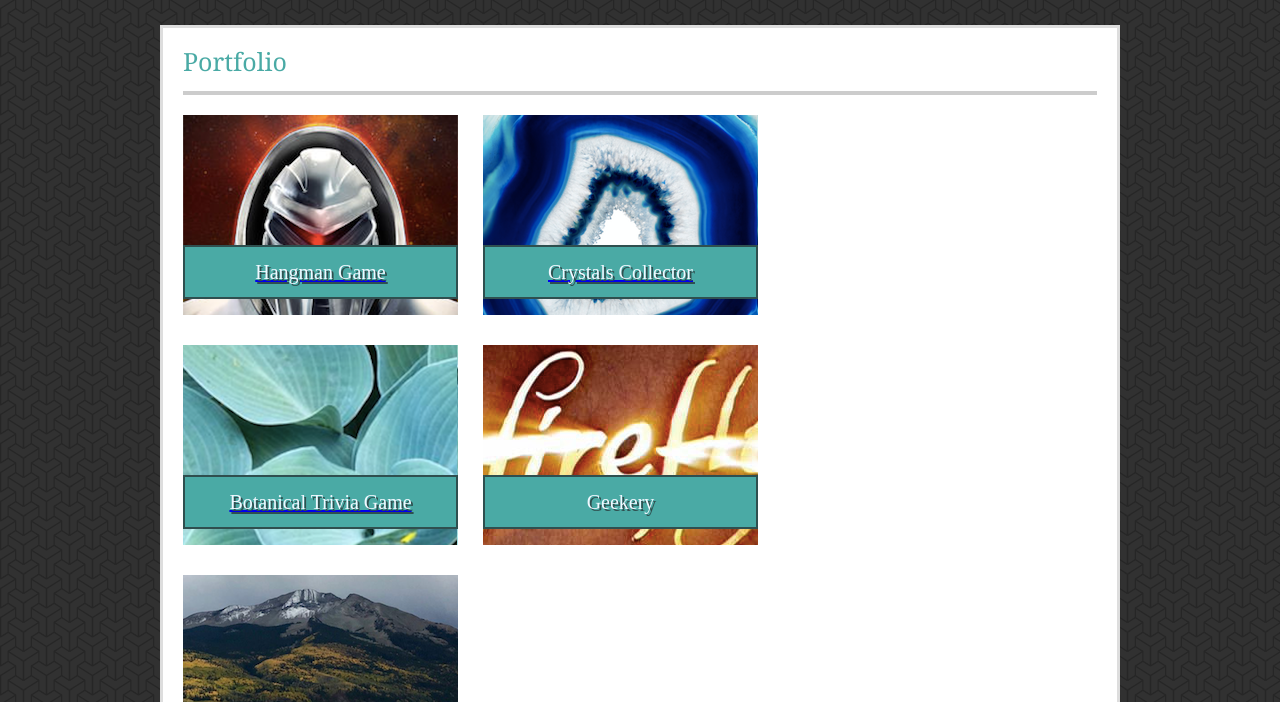
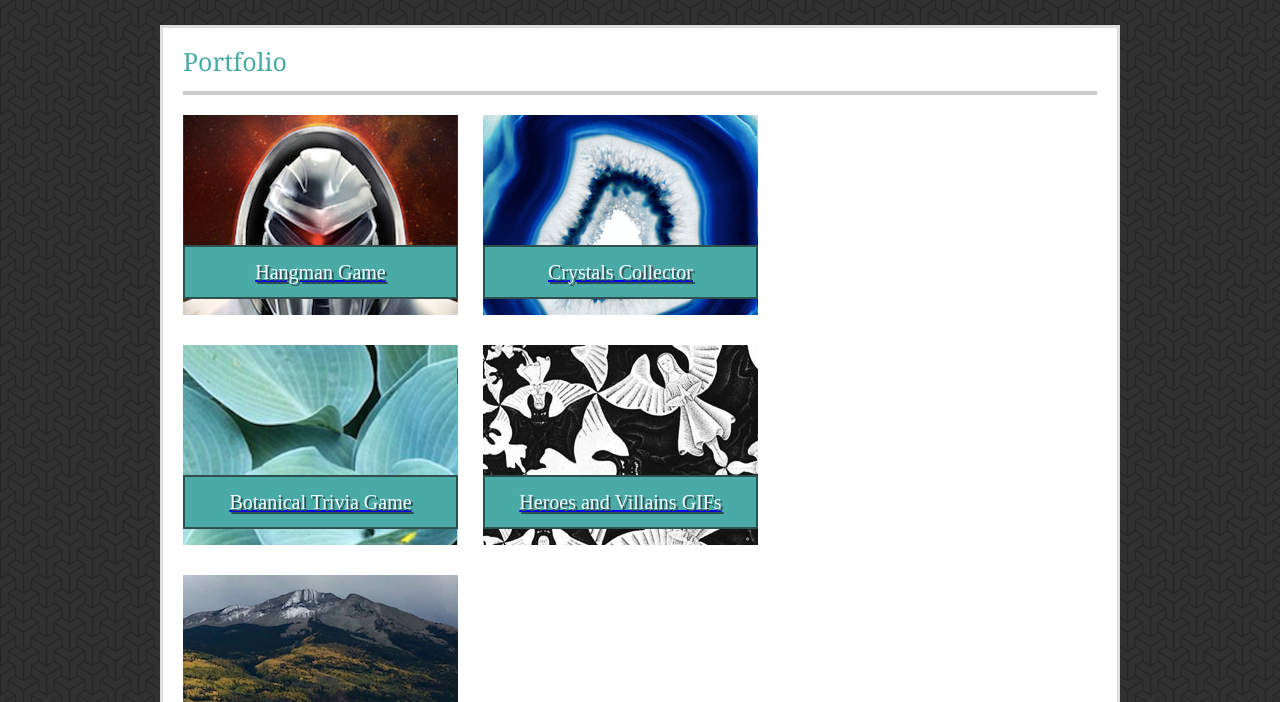
Before and after one commit to SpiderRam/Responsive-Portfolio, a plain HTML site: page portfolio.html in a window 1280 px wide. Shown: the part 78-780 px from the top of the page. Drawn offline with Linux system fonts and the light colour scheme.

Commit message:
added GIF project

```diff
--- a/assets/css/style.css
+++ b/assets/css/style.css
@@ -193,9 +193,9 @@ I'm sure they'll need to change in a future iteration. */
     overflow: auto;
 }
 
-#geekery {
+#GIFs {
     display: inline-block;
-    background-image: url(../images/geekery.png);
+    background-image: url(../images/Escher_good_evil.jpg);
     width: 275px;
     height: 200px;
     overflow: auto;
--- a/portfolio.html
+++ b/portfolio.html
@@ -36,9 +36,9 @@
             <a id="botanicalTrivia" href="https://spiderram.github.io/TriviaGame/" target="_blank">
                 <div class="box">Botanical Trivia Game</div>
             </a>
-            <div id="geekery">
-                <div class="box">Geekery</div>
-            </div>
+            <a id="GIFs" href="https://spiderram.github.io/Geeky_GIFs/" target="_blank">
+                <div class="box">Heroes and Villains GIFs</div>
+            </a>
         </div>
 
         <div class="flex">
```
Also changed, not shown: assets/images/Escher_good_evil.jpg (added).
